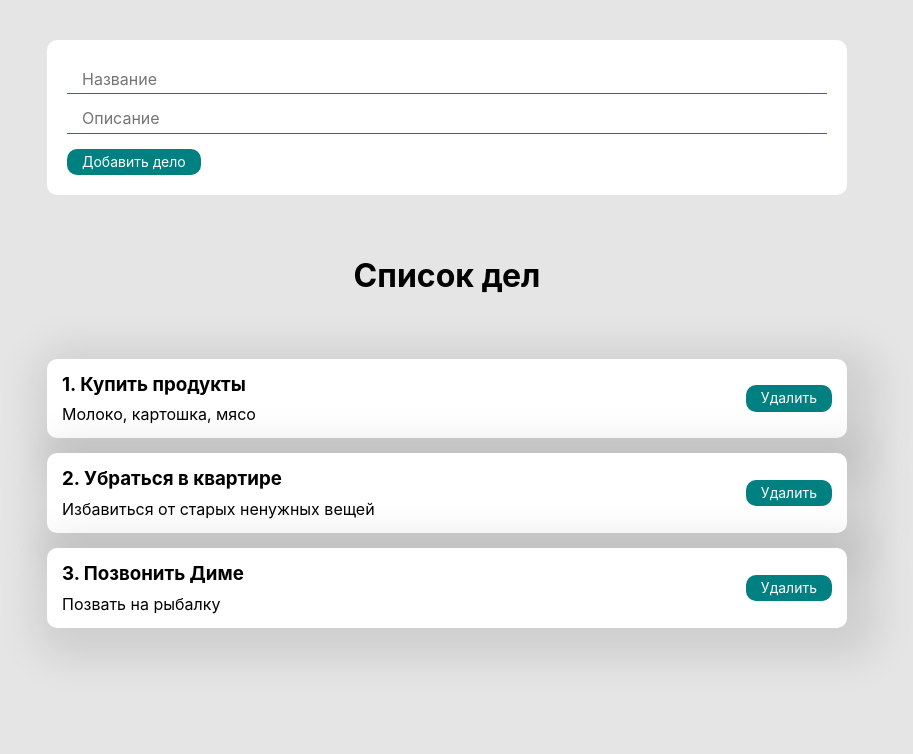
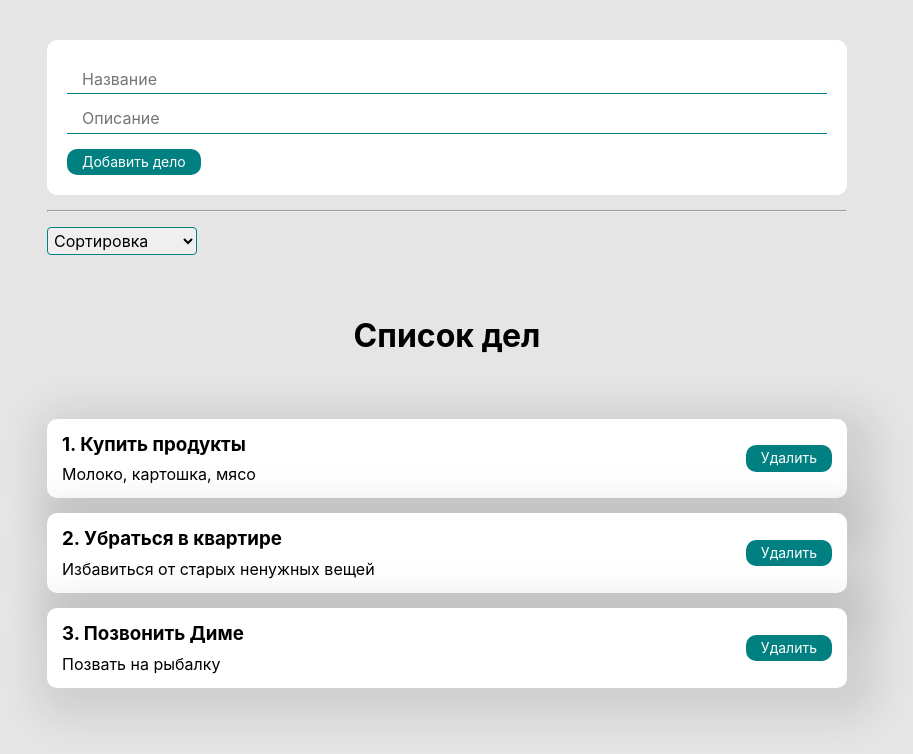
Before and after one commit to SvetlannaKD/to-do-app, a React (Create React App) app: page / in a window 1280 px wide. Shown: the top 754 px of the page, without its empty margins (193-1106 px from the left). Built offline with nearby package versions, Linux system fonts and the light colour scheme.

Commit message:
added sorting

```diff
--- a/src/App.js
+++ b/src/App.js
@@ -4,6 +4,7 @@ import {nanoid} from 'nanoid';
 import './styles/App.scss';
 import TaskList from './componets/TaskList';
 import TaskForm from './componets/TaskForm';
+import Select from './componets/UI/select/Select';
 
 const initTasks = [
   {
@@ -27,18 +28,36 @@ function App() {
 
   const [tasks, setTasks] = useState(initTasks);
 
-  function createTask (newTask) {
-     setTasks([...tasks, newTask]);
-  }
+  const [selectedSort, setSelectedSort] = useState("");
 
-  function removeTask (task) {
-      setTasks(tasks.filter((t) => t.id !== task.id));
-  }
+  const createTask = (newTask) => {
+    setTasks([...tasks, newTask]);
+  };
+
+  const removeTask = (task) => {
+    setTasks(tasks.filter((t) => t.id !== task.id));
+  };
+
+  const sortTasks = (valueSort) => {
+    setSelectedSort(valueSort);
+    setTasks([...tasks].sort((a, b) => a[valueSort].localeCompare(b[valueSort])));
+  };
 
   return (
     <div className="App">
       <div className="tasks">
         <TaskForm create={createTask}/>
+        <hr style={{margin: "15px 0"}}></hr>
+        <Select
+          value={selectedSort}
+          onChange={sortTasks}
+          defaultValue="Сортировка"
+          options={[
+            {value: "title", name: "По названию"},
+            {value: "text", name: "По описанию"}
+          ]}
+          selectClass={"select"}
+        />
         {tasks.length
           ?
           <TaskList tasks={tasks} title="Список дел" removeTask={removeTask}/>
--- a/src/componets/TaskForm.jsx
+++ b/src/componets/TaskForm.jsx
@@ -7,12 +7,12 @@ function TaskForm ({create}) {
 
     const [valueTask, setValueTask] = useState({title: "", text: ""});
 
-    function addNewTask (ev) {
+    const addNewTask = (ev) => {
         ev.preventDefault();
         const newTask = {...valueTask, id: nanoid(10)}
         create(newTask);
         setValueTask({title: "", text: ""});
-    }
+    };
 
     return (
         <form className="form">
@@ -31,6 +31,6 @@ function TaskForm ({create}) {
             <Button buttonClass={"form__button"} onClick={addNewTask}>Добавить дело</Button>
         </form>
     );
-}
+};
 
 export default TaskForm;
--- a/src/componets/TaskList.jsx
+++ b/src/componets/TaskList.jsx
@@ -1,6 +1,4 @@
 import TaskItem from "./TaskItem";
-
-
 
 function TaskList ({tasks, title, removeTask}) {
 
--- a/src/componets/UI/button/Button.jsx
+++ b/src/componets/UI/button/Button.jsx
@@ -3,7 +3,7 @@ import classes from './Button.module.scss';
 function Button ({children, buttonClass, ...props}) {
 
     return (
-        <button className={`${buttonClass} ${classes.button}`} {...props}>
+        <button className={`${buttonClass ? buttonClass + " " : ""}${classes.button}`} {...props}>
             {children}
         </button>
     );
--- a/src/componets/UI/input/Input.jsx
+++ b/src/componets/UI/input/Input.jsx
@@ -1,8 +1,10 @@
 import classes from './Input.module.scss';
 
-function Input (props) {
+function Input ({children, inputClass, ...props}) {
     return (
-        <input className={classes.input} {...props}></input>
+        <input className={`${inputClass ? inputClass + " " : ""}${classes.input}`} {...props}>
+            {children}
+        </input>
     );
 }
 
--- /dev/null
+++ b/src/componets/UI/select/Select.jsx
@@ -0,0 +1,21 @@
+import classes from './Select.module.scss';
+
+function Select ({value, onChange, options, defaultValue, selectClass, ...props}) {
+    return (
+        <select
+            value={value}
+            onChange={(ev) => onChange(ev.target.value)}
+            className={`${selectClass ? selectClass + " ": ""}${classes.select}`}
+            {...props}
+        >
+            <option disabled value="">{defaultValue}</option>
+            {options.map(option =>
+                <option key={option.value} value={option.value}>
+                    {option.name}
+                </option>
+            )}
+        </select>
+    );
+};
+
+export default Select;
--- /dev/null
+++ b/src/componets/UI/select/Select.module.scss
@@ -0,0 +1,7 @@
+    .select {
+        width: 150px;
+        border: 1px solid teal;
+        border-radius: 4px;
+        outline: none;
+        padding: 2px;
+    }
```
Also changed, not shown: 1 other file (tests, documents, lock files or other folders).
